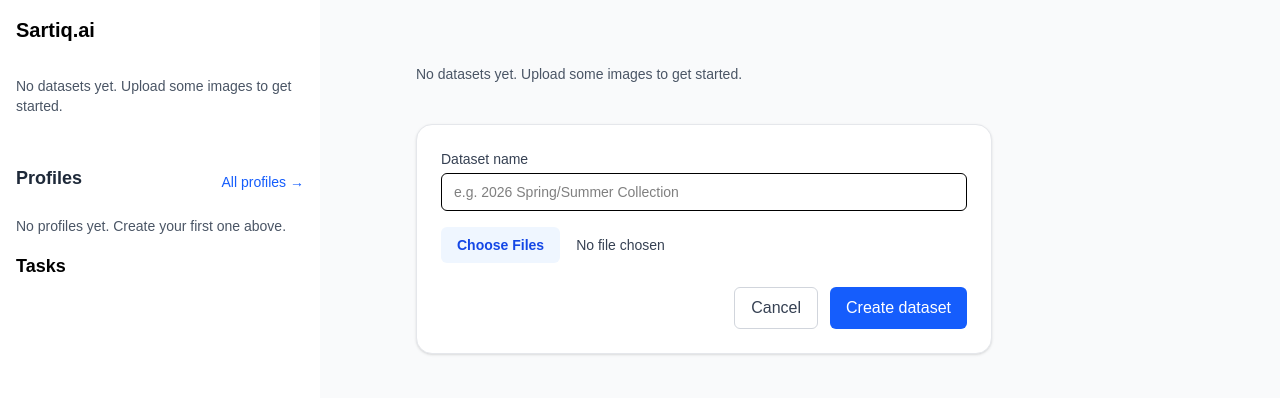
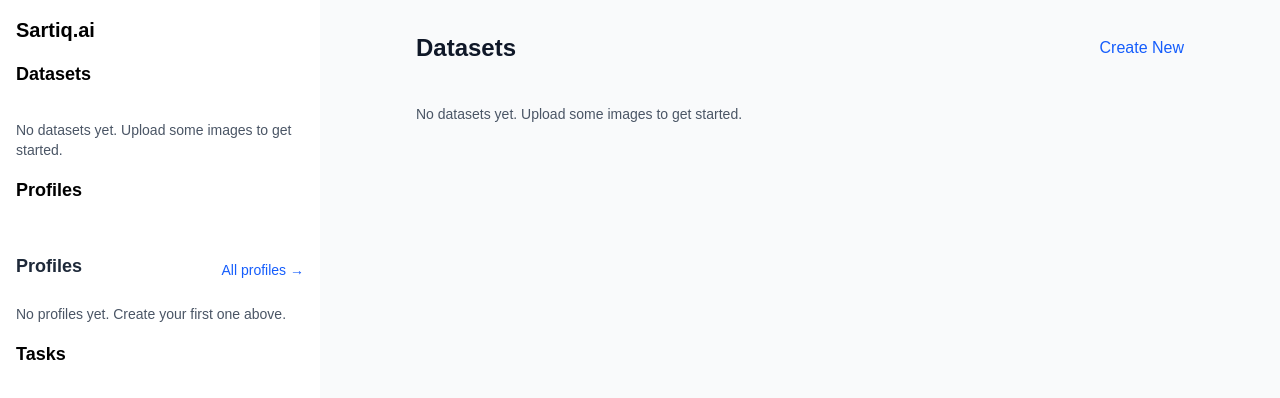
Before and after one commit to orojorge/caption-manager, a Next.js app: page / in a window 1280 px wide. Shown: the top 398 px of the page. Built offline with nearby package versions, Linux system fonts and the light colour scheme.

Commit message:
Uploader module moved from MenuBar to landing page

```diff
--- a/app/components/Menu.tsx
+++ b/app/components/Menu.tsx
@@ -11,7 +11,13 @@ export default function Menu() {
         <Link href="/">Sartiq.ai</Link>
       </div>
       <div className="space-y-4">
+        <h2 className="mb-3 text-lg font-semibold">
+          <Link href="/">Datasets</Link>
+        </h2>
         <DatasetList />
+        <h2 className="mb-3 text-lg font-semibold">
+          <Link href="/profiles">Profiles</Link>
+        </h2>
         <ProfilesList />
         <h2 className="mb-3 text-lg font-semibold">
           <Link href="/tasks">Tasks</Link>
--- a/app/page.tsx
+++ b/app/page.tsx
@@ -5,26 +5,33 @@ import { useState } from 'react';
 import Menu from './components/Menu';
 import DatasetList from './components/DatasetList';
 import Uploader from './components/Uploader';
-import TaskLauncher from './components/TaskLauncher';
+// import TaskLauncher from './components/TaskLauncher';
 
 export default function Home() {
-  const [uploaderVisible, setUploaderVisible] = useState(true);
-  const [taskVisible, setTaskVisible] = useState(false);
+  const [uploaderVisible, setUploaderVisible] = useState(false);
+  // const [taskVisible, setTaskVisible] = useState(false);
 
   return (
     <main className="flex min-h-screen bg-gray-50">
       <Menu />
 
       <section className="flex-1 flex flex-col items-center px-0 py-0 overflow-y-auto">
-        {/* <MenuBar
-          onNewDataset={() => setUploaderVisible(true)}
-          onNewTask={() => setTaskVisible(true)}
-        /> */}
+        <div className="mt-8 w-full max-w-3xl space-y-10">
+          <div className="flex items-center justify-between">
+            <h1 className="text-2xl font-semibold text-gray-900">Datasets</h1>
+            <button
+              onClick={() => setUploaderVisible((v) => !v)}
+              className="text-blue-600 hover:underline"
+            >
+              Create New
+            </button>
+          </div>
 
-        <div className="mt-8 w-full max-w-3xl space-y-10">
+          {uploaderVisible && (
+            <Uploader visible={uploaderVisible} setVisible={setUploaderVisible} />
+          )}
+
           <DatasetList />
-          <Uploader visible={uploaderVisible} setVisible={setUploaderVisible} />
-          <TaskLauncher visible={taskVisible} setVisible={setTaskVisible} />
         </div>
       </section>
     </main>
```
